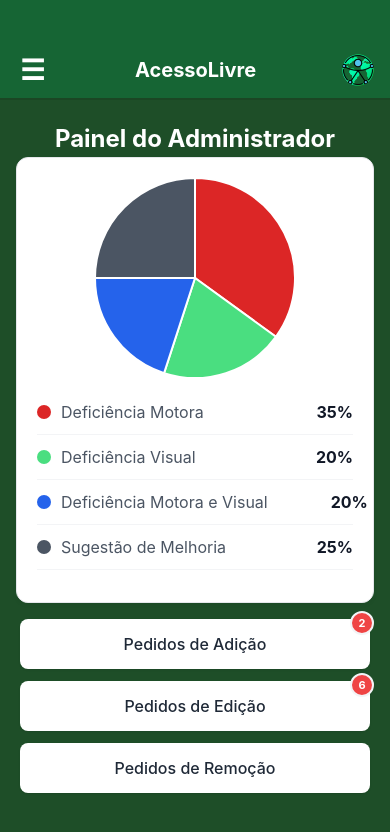
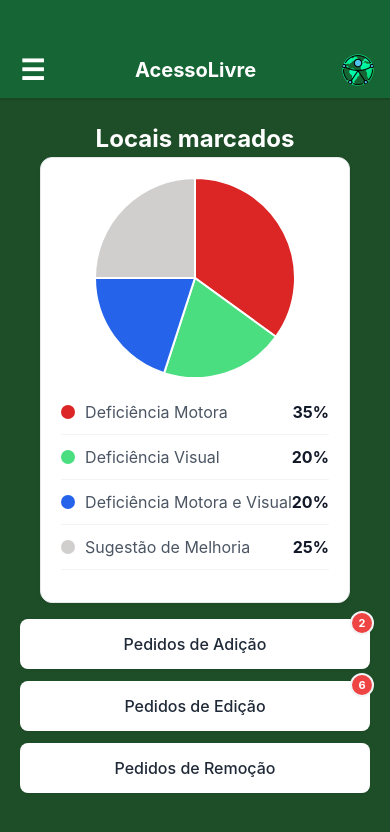
Before and after one commit to Erlanoep13/AcessoLivre-Mobile, a React Native app: screen /Admin in a window 390 px wide. Shown: the top 832 px of the page. Built offline with nearby package versions, Linux system fonts and the light colour scheme.

Commit message:
fix: Padronização de cores

```diff
--- a/src/components/AdminChart.jsx
+++ b/src/components/AdminChart.jsx
@@ -6,8 +6,8 @@ import Svg, { G, Path } from 'react-native-svg';
 const MOCK_DATA = [
   { name: 'Deficiência Motora', value: 35, color: '#dc2626' },
   { name: 'Deficiência Visual', value: 20, color: '#4ade80' },
-  { name: 'Deficiência Motora e Visual              ', value: 20, color: '#2563eb' },
-  { name: 'Sugestão de Melhoria', value: 25, color: '#4b5563' },
+  { name: 'Deficiência Motora e Visual', value: 20, color: '#2563eb' },
+  { name: 'Sugestão de Melhoria', value: 25, color: '#d1cfce' },
 ];
 
 export function AdminChart() {
--- a/src/components/Map.jsx
+++ b/src/components/Map.jsx
@@ -32,7 +32,7 @@ const LEGEND_ITEMS = [
     { color: "#ff0100", label: "Deficiência Motora" },
     { color: "#69ee0c", label: "Deficiência Visual" },
     { color: "#3b6bff", label: "Motora e Visual" },
-    { color: "#d1cfce", label: "Nenhuma das opções" },
+    { color: "#d1cfce", label: "Sugestões de melhoria" },
 ];
 
 export function Map() {
--- a/src/pages/Admin/AdminPage.jsx
+++ b/src/pages/Admin/AdminPage.jsx
@@ -14,7 +14,7 @@ export function AdminPage() {
 
       <ScrollView style={styles.scrollContainer}>
         <View style={styles.content}>
-          <Text style={styles.pageTitle}>Painel do Administrador</Text>
+          <Text style={styles.pageTitle}>Locais marcados</Text>
 
           <AdminChart />
           {/* Botões de Ação Rápida */}
--- a/src/pages/User/LoginPage.jsx
+++ b/src/pages/User/LoginPage.jsx
@@ -21,7 +21,7 @@ export function LoginPage() {
                     <LoginForm />
                 </View>
 
-                {/* 3. Footer no final do scroll */}
+                {/* Footer no final do scroll */}
                 <Footer />
 
             </ScrollView>
--- a/src/pages/User/MapPage.jsx
+++ b/src/pages/User/MapPage.jsx
@@ -66,10 +66,7 @@ export function MapPage() {
 
       </ScrollView>
 
-      {/* --- O BOTÃO FLUTUANTE (FORA DO SCROLLVIEW) ---
-         Coloquei aqui fora para ele ficar fixo na tela ("voando" sobre o conteúdo)
-         igual ao da imagem que você mandou.
-      */}
+      {/* --- O BOTÃO FLUTUANTE (FORA DO SCROLLVIEW) ---*/}
       <View style={styles.floatingButtonContainer}>
           <ExplicaçoesGerais />
       </View>
@@ -97,9 +94,9 @@ const styles = StyleSheet.create({
   // --- ESTILO DO BOTÃO FLUTUANTE ---
   floatingButtonContainer: {
     position: 'absolute', // Isso faz ele flutuar
-    bottom: 40,           // Distância do fundo (ajuste para não cobrir o Footer se quiser)
-    right: 5,            // Distância da direita
-    zIndex: 999,          // Garante que fique por cima de tudo
+    bottom: 30,
+    right: 5,
+    zIndex: 999,
   },
 
   // Estilos da mensagem
--- a/src/pages/User/RegisterPage.jsx
+++ b/src/pages/User/RegisterPage.jsx
@@ -27,7 +27,6 @@ export function RegisterPage() {
             return;
         }
 
-        // --- MUDANÇA AQUI ---
         // Por enquanto, definimos a chave fixar como "1".
         // Futuramente, isso virá da resposta do seu backend/banco de dados.
         setAccessKey("1");
```
Lines whose indentation alone changed are shown as unchanged.
